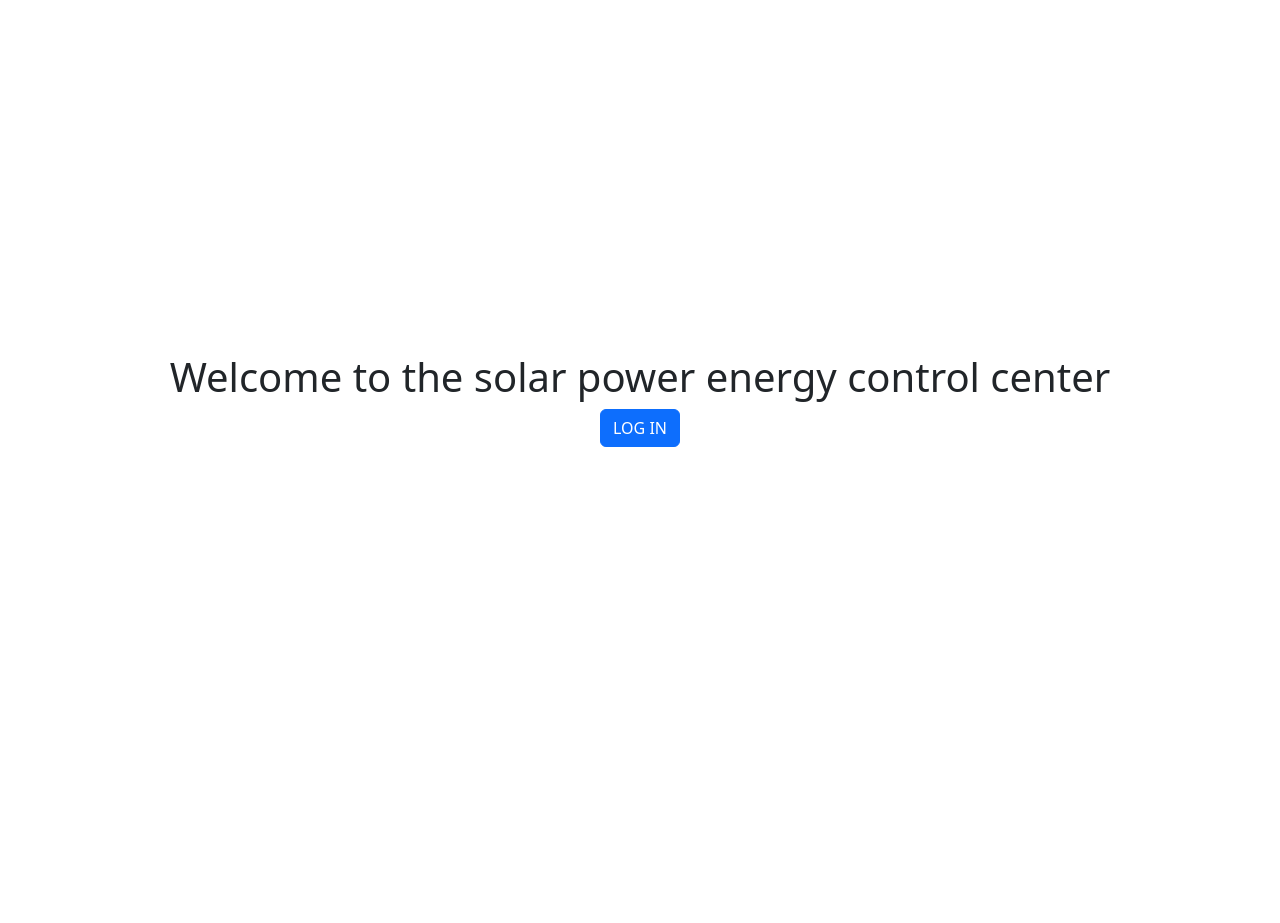
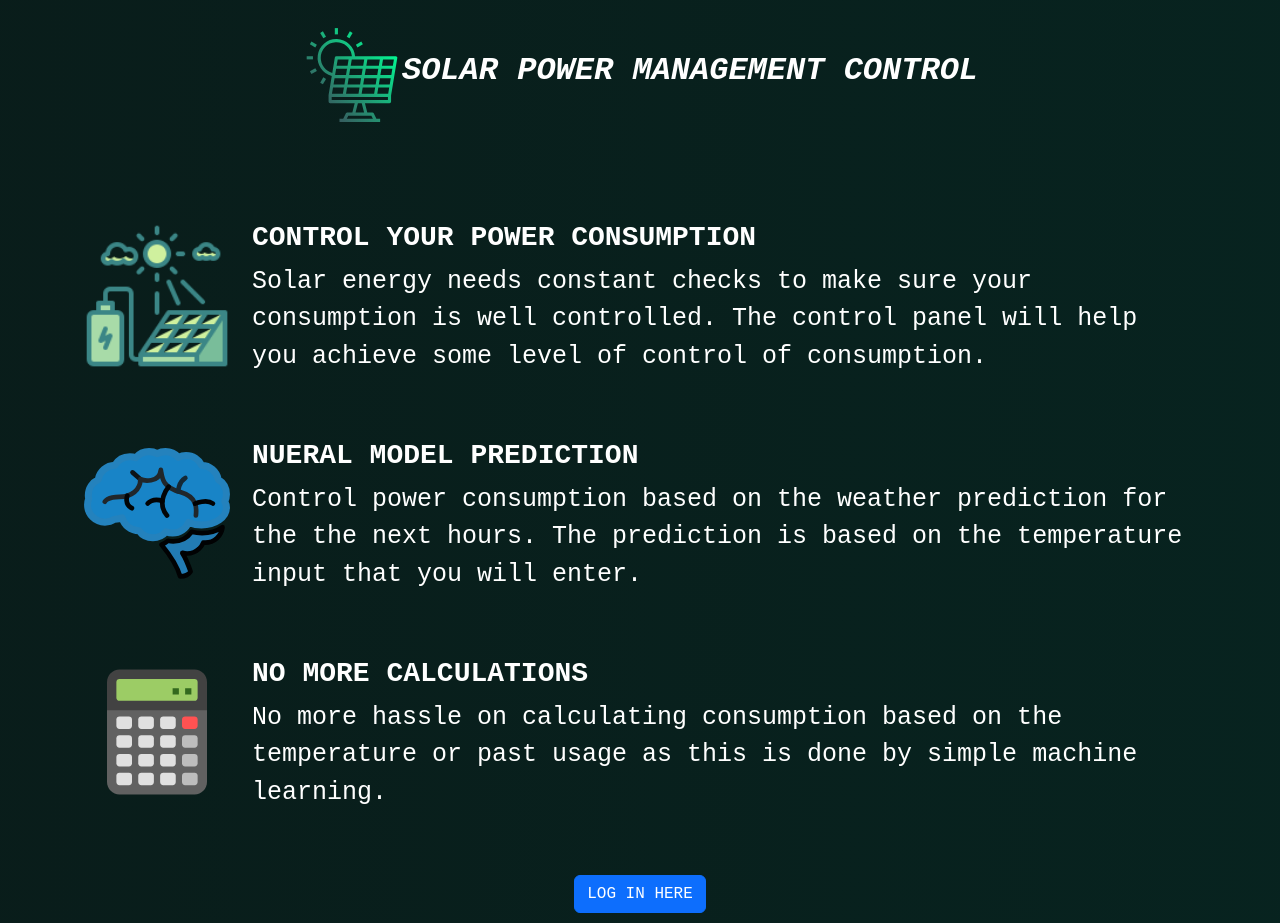
Before and after one commit to matador19/RNN-weather-Prediction, a Django app: page / in a window 1280 px wide. Before the commit the page ends 447 px from the top, so only its background shows below. Run offline with Django 4.2, Linux system fonts and the light colour scheme; parts of the project's set-up code (start-up, migrations or seed data) failed here and were passed over.

Commit message:
added welcome page styling

```diff
--- /dev/null
+++ b/websystem/static/css/welcome.css
@@ -0,0 +1,47 @@
+html,
+body{
+    height: 100%;
+    font-family: 'Courier New', Courier, monospace;
+
+}
+h3{
+    font-weight: bold;
+}
+h2{
+    font-size: xx-large;
+    font-weight: bold;
+    font-style: italic;
+}
+body{
+    padding: 25px;
+    color: white;
+    font-size: 25px;
+}
+
+#css-selector {
+    background: linear-gradient(270deg, #062823, #0d0f10);
+    background-size: 400% 400%;
+
+    -webkit-animation: AnimationName 30s ease infinite;
+    -moz-animation: AnimationName 30s ease infinite;
+    animation: AnimationName 30s ease infinite;
+}
+
+@-webkit-keyframes AnimationName {
+    0%{background-position:0% 50%}
+    50%{background-position:100% 50%}
+    100%{background-position:0% 50%}
+}
+@-moz-keyframes AnimationName {
+    0%{background-position:0% 50%}
+    50%{background-position:100% 50%}
+    100%{background-position:0% 50%}
+}
+@keyframes AnimationName {
+    0%{background-position:0% 50%}
+    50%{background-position:100% 50%}
+    100%{background-position:0% 50%}
+}
+main{
+    height:inherit
+}
--- a/websystem/web/templates/web/base.html
+++ b/websystem/web/templates/web/base.html
@@ -9,7 +9,7 @@
     <link rel="stylesheet" type="text/css" href="{% static '/css/base.css' %}">
     <script src="https://cdnjs.cloudflare.com/ajax/libs/Chart.js/2.9.4/Chart.js"></script>
   </head>
-  <body>
+  <body id="css-selector">
     <div class="container-fluid">
     <nav class="navbar navbar-expand-lg bg-light">
     <div class="collapse navbar-collapse" id="navbarText">
--- a/websystem/web/templates/web/welcome.html
+++ b/websystem/web/templates/web/welcome.html
@@ -1,20 +1,58 @@
+{% load static %}
 <!doctype html>
 <html lang="en">
   <head>
     <meta charset="utf-8">
     <meta name="viewport" content="width=device-width, initial-scale=1">
+    <meta name="theme-color" content="#4285f4">
     <title>Bootstrap demo</title>
+    <link rel="icon" type="image/x-icon" href="{% static '/images/favicon.png' %}">
     <link href="https://cdn.jsdelivr.net/npm/bootstrap@5.2.0/dist/css/bootstrap.min.css" rel="stylesheet" integrity="sha384-gH2yIJqKdNHPEq0n4Mqa/HGKIhSkIHeL5AyhkYV8i59U5AR6csBvApHHNl/vI1Bx" crossorigin="anonymous">
+    <link rel="stylesheet"type="text/css" href="{% static '/css/welcome.css' %}">
   </head>
-  <body>
-    <div class="container-fluid" style="display:flex; justify-content: center; align-items: center; height: 100vh;">
-        <div>
-            <h1>Welcome to the solar power energy control center</h1>
-            <div style="display: flex; justify-content: center;">
-                <a href="{% url 'login' %}" type="button" class="btn btn-primary" >LOG IN</a>
-            </div>
-        </div>
+  <body id="css-selector">
+    <header>
+      <div class="container d-flex justify-content-center align-items-center">
+        <img class="rounded float-start" style="height: 100px; width: 100px;" src="{% static '/images/welcome-icon.svg' %}">
+        <h2>SOLAR POWER MANAGEMENT CONTROL</h2>
       </div>
+    </header>
+    <main class="d-flex flex-column mt-5">
+      <div class="container d-flex mt-5">
+      <img style="height: 150px; width:150px" src="{% static '/images/charging-up.png' %}">
+      <div class="container ms-2">
+      <h3>CONTROL YOUR POWER CONSUMPTION</h3>
+      <p>Solar energy needs constant checks to make sure your consumption is well controlled.
+        The control panel will help you achieve some level of control of consumption.
+      </p>
+    </div>
+  </div>
+
+  <div class="container d-flex mt-5">
+    <img style="height: 150px; width:150px" src="{% static '/images/brain.svg' %}">
+    <div class="container ms-2">
+      <h3>NUERAL MODEL PREDICTION</h3>
+      <p>Control power consumption based on the weather prediction for the the next hours.
+        The prediction is based on the temperature input that you will enter.
+      </p>
+      </div>
+      </div>
+  <div class="container d-flex mt-5">
+    <img style="height: 150px; width:150px" src="{% static '/images/calculator.svg' %}">
+    <div class="container ms-2">
+      <h3>NO MORE CALCULATIONS</h3>
+      <p>No more hassle on calculating consumption based on the temperature or past usage
+        as this is done by simple machine learning.
+      </p>
+    </div>
+    </div>
+
+    <div class="container d-flex mt-5 justify-content-center">
+      <a class="btn btn-primary" role="button" href="{% url 'login'%}" aria-disabled="true">LOG IN HERE</a>
+    </div>
+
+    </main>
+
     <script src="https://cdn.jsdelivr.net/npm/bootstrap@5.2.0/dist/js/bootstrap.bundle.min.js" integrity="sha384-A3rJD856KowSb7dwlZdYEkO39Gagi7vIsF0jrRAoQmDKKtQBHUuLZ9AsSv4jD4Xa" crossorigin="anonymous"></script>
   </body>
 </html>
```
Also changed, not shown: websystem/static/css/base.css (+32 -0 lines), websystem/static/images/brain.svg (added), websystem/static/images/calculator.svg (added), websystem/static/images/charging-up.png (added), websystem/static/images/favicon.png (added), websystem/static/images/welcome-icon.svg (added), 1 other file.
